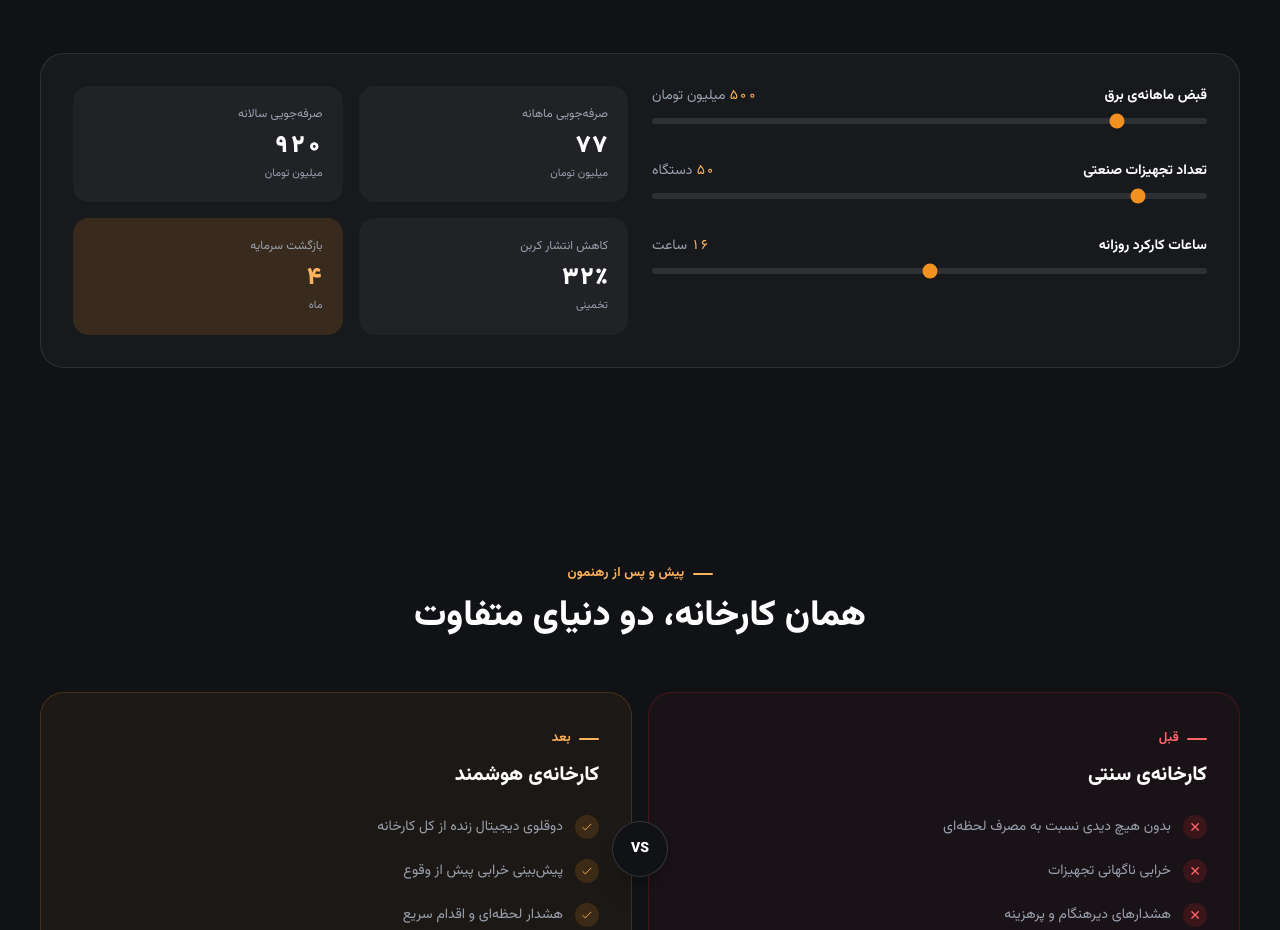
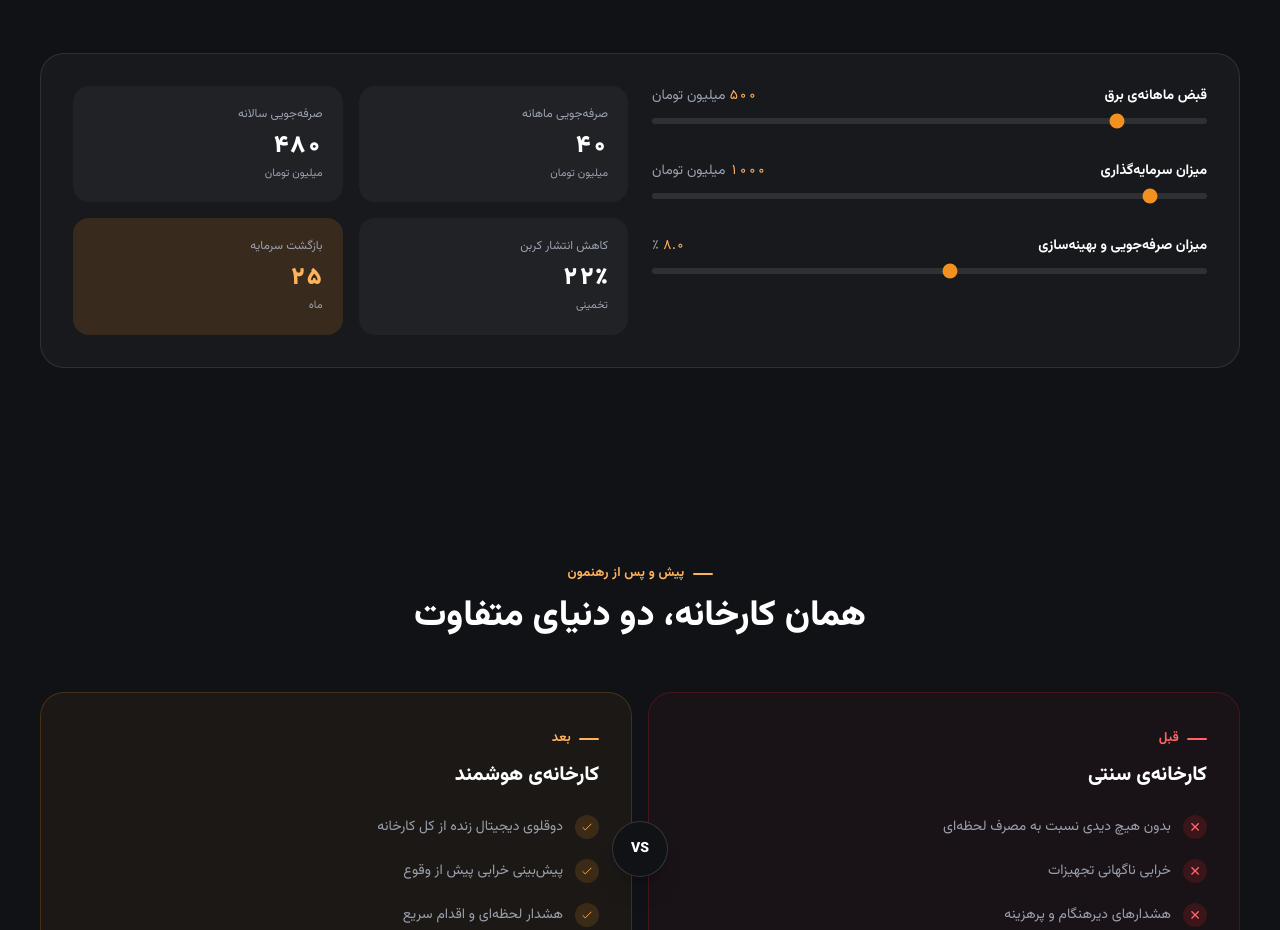
Before and after one commit to Cljoc/cubis-energy-landing, a React (Vite) app: page / in a window 1280 px wide. Shown: the part 11025-11955 px from the top of the page. Built offline with nearby package versions, Linux system fonts and the light colour scheme.

Commit message:
Rework ROI calculator inputs per requested fields
Replace equipment-count/operating-hours inputs with a direct
investment-amount slider and a savings/optimization percentage
slider bounded to 2-15%, driving the payback and savings outputs.

```diff
--- a/src/components/ROICalculator.jsx
+++ b/src/components/ROICalculator.jsx
@@ -2,22 +2,24 @@ import { useMemo, useState } from 'react'
 import Reveal from './Reveal'
 
 const faDigits = ['۰', '۱', '۲', '۳', '۴', '۵', '۶', '۷', '۸', '۹']
-const toFa = (n) => Math.round(n).toLocaleString('en-US').replace(/[0-9]/g, (d) => faDigits[d])
+const toFa = (n, decimals = 0) =>
+  n
+    .toFixed(decimals)
+    .toLocaleString('en-US')
+    .replace(/[0-9]/g, (d) => faDigits[d])
 
 export default function ROICalculator() {
   const [monthlyBill, setMonthlyBill] = useState(500)
-  const [equipmentCount, setEquipmentCount] = useState(50)
-  const [operatingHours, setOperatingHours] = useState(16)
+  const [investment, setInvestment] = useState(1000)
+  const [savingPercent, setSavingPercent] = useState(8)
 
   const result = useMemo(() => {
-    const savingPercent = 10 + Math.min(8, operatingHours / 3)
     const monthlySaving = (monthlyBill * savingPercent) / 100
     const annualSaving = monthlySaving * 12
-    const investment = 250 + equipmentCount * 1.4
-    const paybackMonths = Math.max(2, investment / monthlySaving)
-    const carbonReduction = Math.min(48, savingPercent * 2.1)
-    return { savingPercent, monthlySaving, annualSaving, paybackMonths, carbonReduction }
-  }, [monthlyBill, equipmentCount, operatingHours])
+    const paybackMonths = monthlySaving > 0 ? Math.max(1, investment / monthlySaving) : 0
+    const carbonReduction = Math.min(48, savingPercent * 2.7)
+    return { monthlySaving, annualSaving, paybackMonths, carbonReduction }
+  }, [monthlyBill, investment, savingPercent])
 
   return (
     <section className="py-24">
@@ -44,22 +46,22 @@ export default function ROICalculator() {
                 onChange={setMonthlyBill}
               />
               <Slider
-                label="تعداد تجهیزات صنعتی"
-                unit="دستگاه"
-                value={equipmentCount}
-                min={5}
-                max={400}
-                step={5}
-                onChange={setEquipmentCount}
+                label="میزان سرمایه‌گذاری"
+                unit="میلیون تومان"
+                value={investment}
+                min={100}
+                max={10000}
+                step={50}
+                onChange={setInvestment}
               />
               <Slider
-                label="ساعات کارکرد روزانه"
-                unit="ساعت"
-                value={operatingHours}
-                min={8}
-                max={24}
-                step={1}
-                onChange={setOperatingHours}
+                label="میزان صرفه‌جویی و بهینه‌سازی"
+                unit="٪"
+                value={savingPercent}
+                min={2}
+                max={15}
+                step={0.5}
+                onChange={setSavingPercent}
               />
             </div>
 
@@ -77,12 +79,13 @@ export default function ROICalculator() {
 }
 
 function Slider({ label, unit, value, min, max, step, onChange }) {
+  const decimals = step < 1 ? 1 : 0
   return (
     <div>
       <div className="flex items-baseline justify-between text-sm">
         <span className="font-bold text-white">{label}</span>
         <span className="num-en text-teal-2">
-          {toFa(value)} <span className="text-mist">{unit}</span>
+          {toFa(value, decimals)} <span className="text-mist">{unit}</span>
         </span>
       </div>
       <input
```
